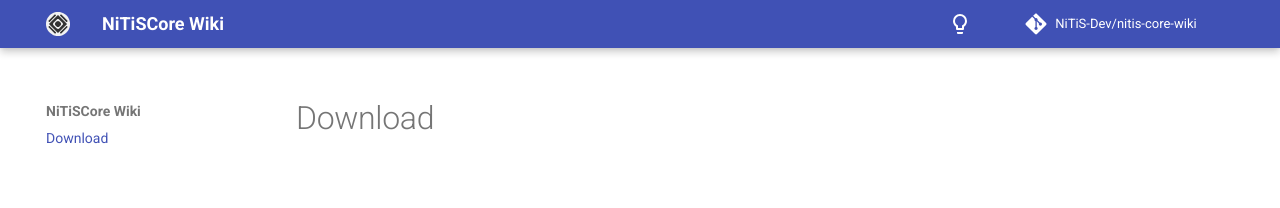
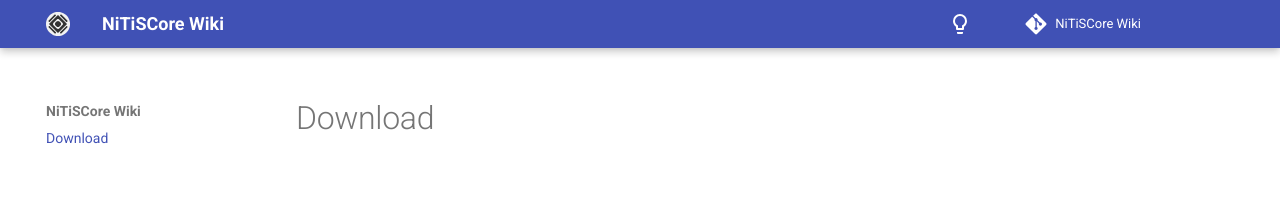
Before and after one commit to NiTiS-Dev/NiTiSLibsWiki, an MkDocs documentation site: the page built from docs/download.md, in a window 1280 px wide. Shown: the top 208 px of the page. Built offline with MkDocs 1.6.1 and Material for MkDocs 9.7.7, drawn with Linux system fonts in a browser that asks for light colours; comment, search, counter and statistics services are not loaded.

Commit message:
Update mkdocs.yml

```diff
--- a/mkdocs.yml
+++ b/mkdocs.yml
@@ -3,7 +3,7 @@ site_author: NiTiS-Dev
 site_description: Official Wiki of NiTiSCore libraries
 site_url: https://nitis-dev.github.io/nitis-core-wiki/
 
-repo_name: NiTiS-Dev/nitis-core-wiki
+repo_name: NiTiSCore Wiki
 repo_url: https://github.com/NiTiS-Dev/nitis-core-wiki
 
 edit_uri: ""
```
